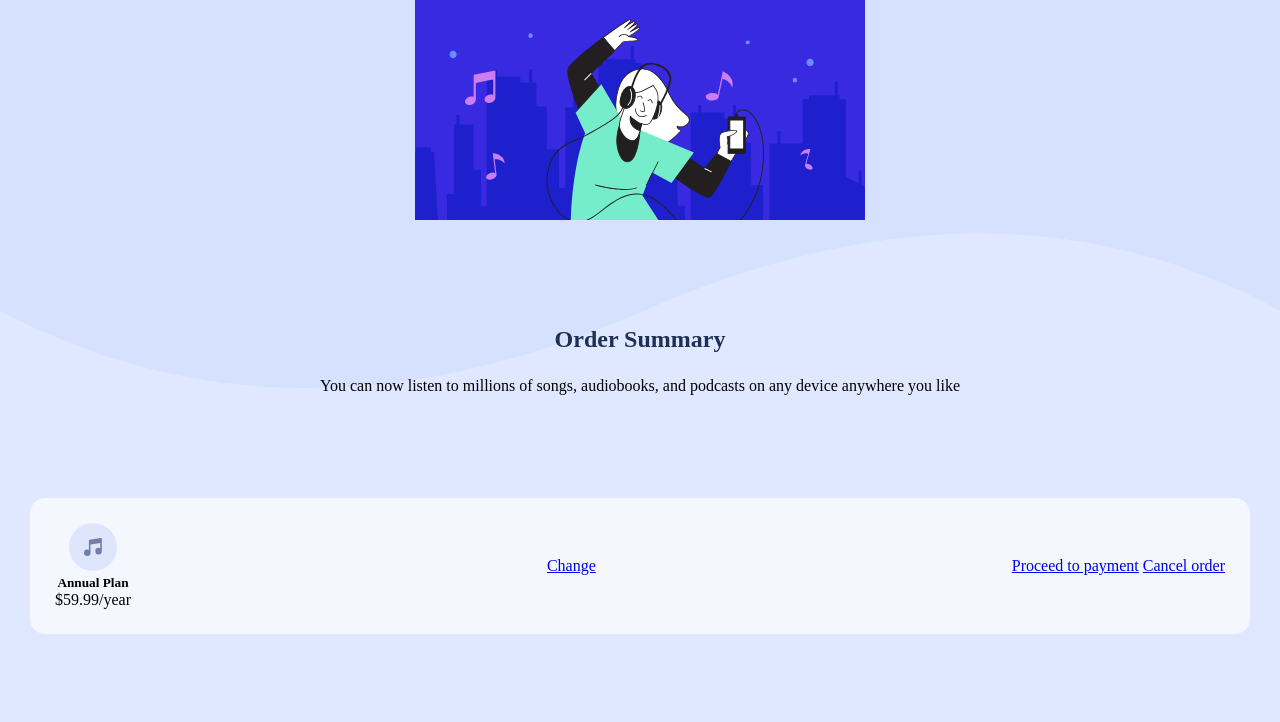
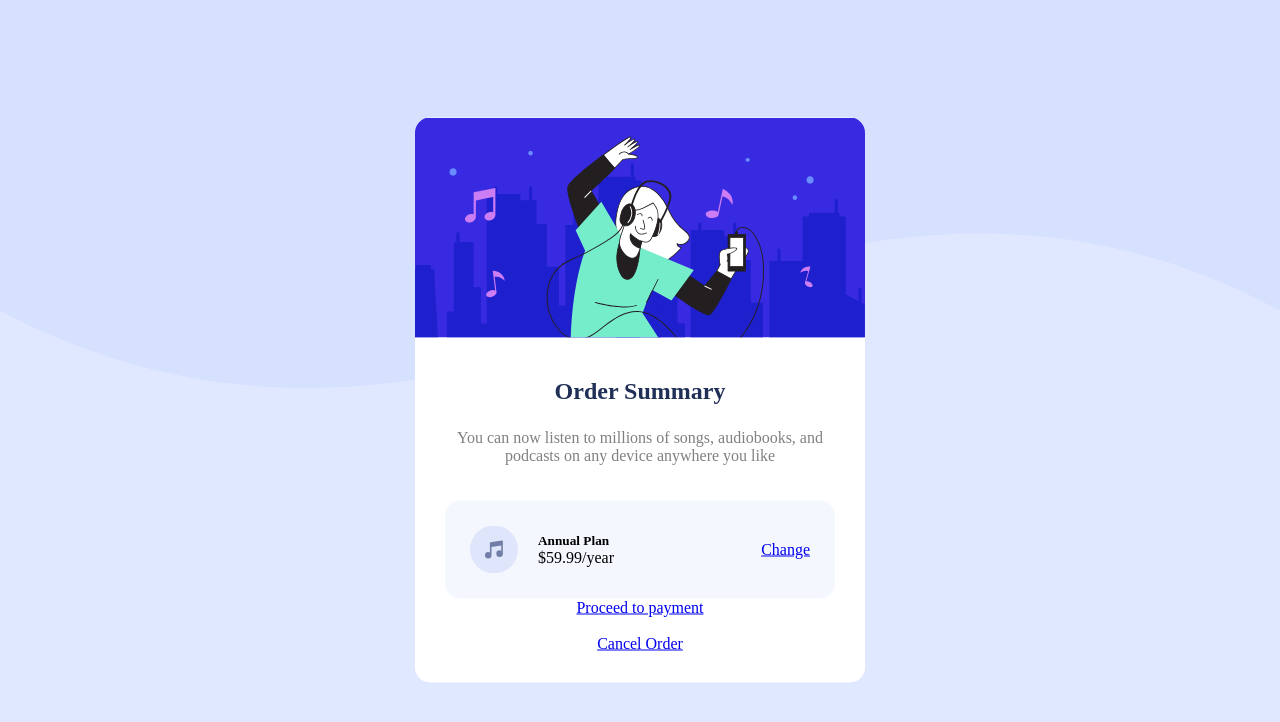
Before and after one commit to EsereO/01_order-summary, a plain HTML site: page index.html in a window 1280 px wide. Drawn offline with Linux system fonts and the light colour scheme.

Commit message:
second commit

```diff
--- a/index.html
+++ b/index.html
@@ -11,7 +11,8 @@
   </head>
   <body>
 
-    <div class="pic">
+
+    <section class="folder">
 
         <img src="images/illustration-hero.svg">
 
@@ -21,26 +22,28 @@
 
         <h2><strong>Order Summary</strong></h2>
 
-      <p>You can now listen to millions of songs, audiobooks, and podcasts on any device anywhere you like</p>
+        <p class="fun">You can now listen to millions of songs, audiobooks, and podcasts on any device anywhere you like</p>
 
       </div>
 
       <div class="box">
-      <div class="box-left">
+        <div class="underbox">
           <img src="images/icon-music.svg">
-
+          <div class="smallbox">
             <h5> Annual Plan</h5>
             <p>$59.99/year</p>
           </div>
+        </div>
 
         <a href="#">Change</a>
+      </div>
 
-    <section>
-      <a href="#" class="proceecd">Proceed to payment</a>
-
-      <a href="#" class="cancel">Cancel order</a>
+      <section class="s">
+        <a href="#" class="proceed">Proceed to payment</a>
+        <br><br>
+        <a href="#" class="cancel">Cancel Order</a>
       </section>
 
-    </div>
+    </section>
   </body>
 </html>
```
Lines whose indentation alone changed are shown as unchanged.
